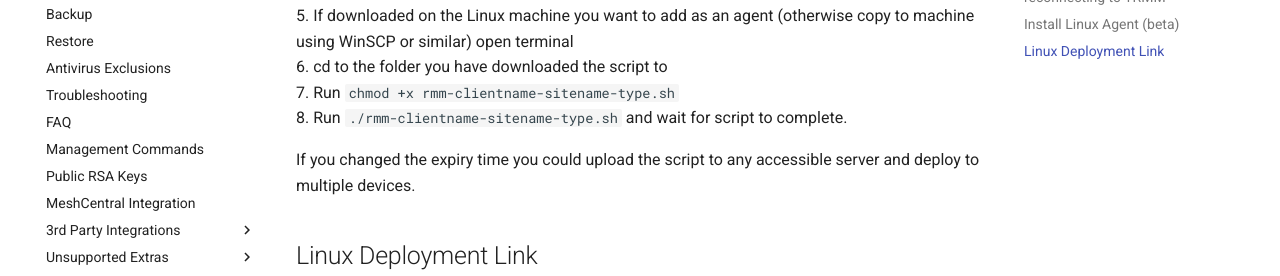
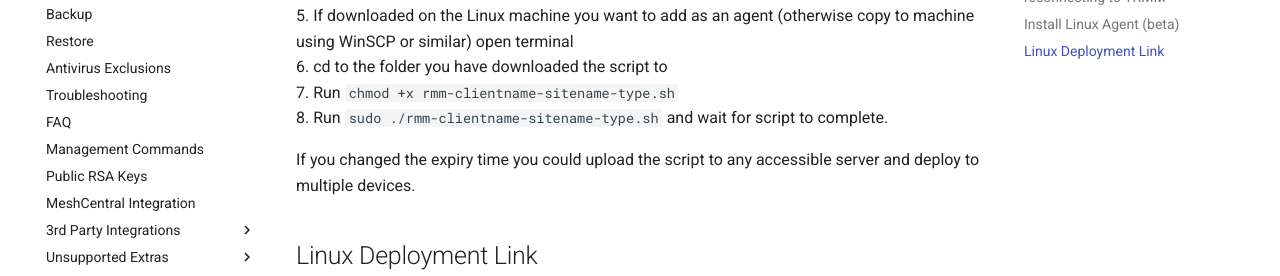
Before and after one commit to amidaware/trmm-docs, an MkDocs documentation site: the page built from docs/install_agent.md, in a window 1280 px wide and 900 px high, scrolled down 4100 px. Shown: the part 336-612 px from the top of the window. Built offline with MkDocs 1.6.1 and Material for MkDocs 9.7.7, drawn with Linux system fonts in a browser that asks for light colours; comment, search, counter and statistics services are not loaded.

Commit message:
Update install_agent.md
added sudo before step 8 on linux agent

```diff
--- a/docs/install_agent.md
+++ b/docs/install_agent.md
@@ -158,7 +158,7 @@ To install:<br/>
 5. If downloaded on the Linux machine you want to add as an agent (otherwise copy to machine using WinSCP or similar) open terminal <br/>
 6. cd to the folder you have downloaded the script to<br/>
 7. Run `chmod +x rmm-clientname-sitename-type.sh`<br/>
-8. Run `./rmm-clientname-sitename-type.sh` and wait for script to complete.<br/>
+8. Run `sudo ./rmm-clientname-sitename-type.sh` and wait for script to complete.<br/>
 
 If you changed the expiry time you could upload the script to any accessible server and deploy to multiple devices.
 
```
